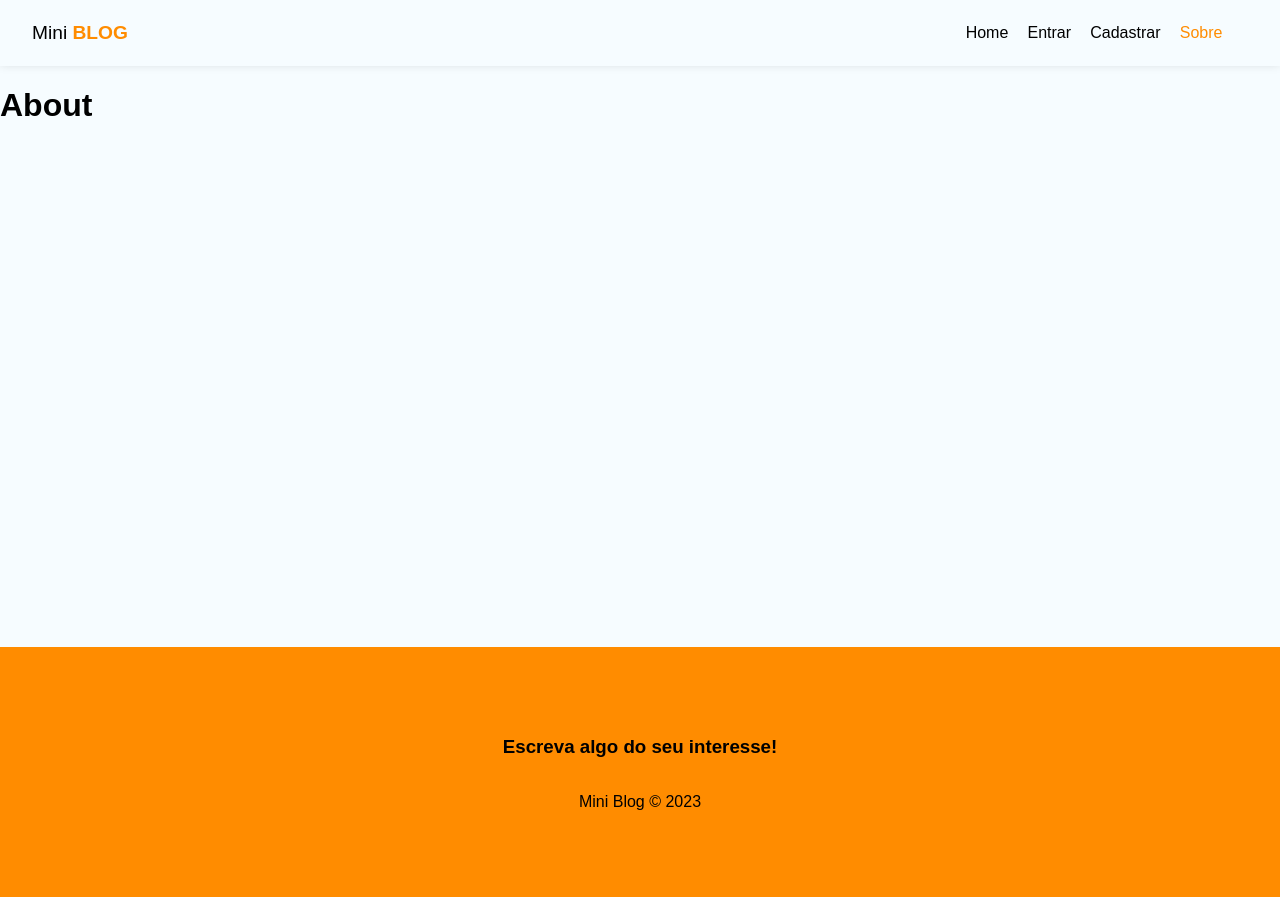
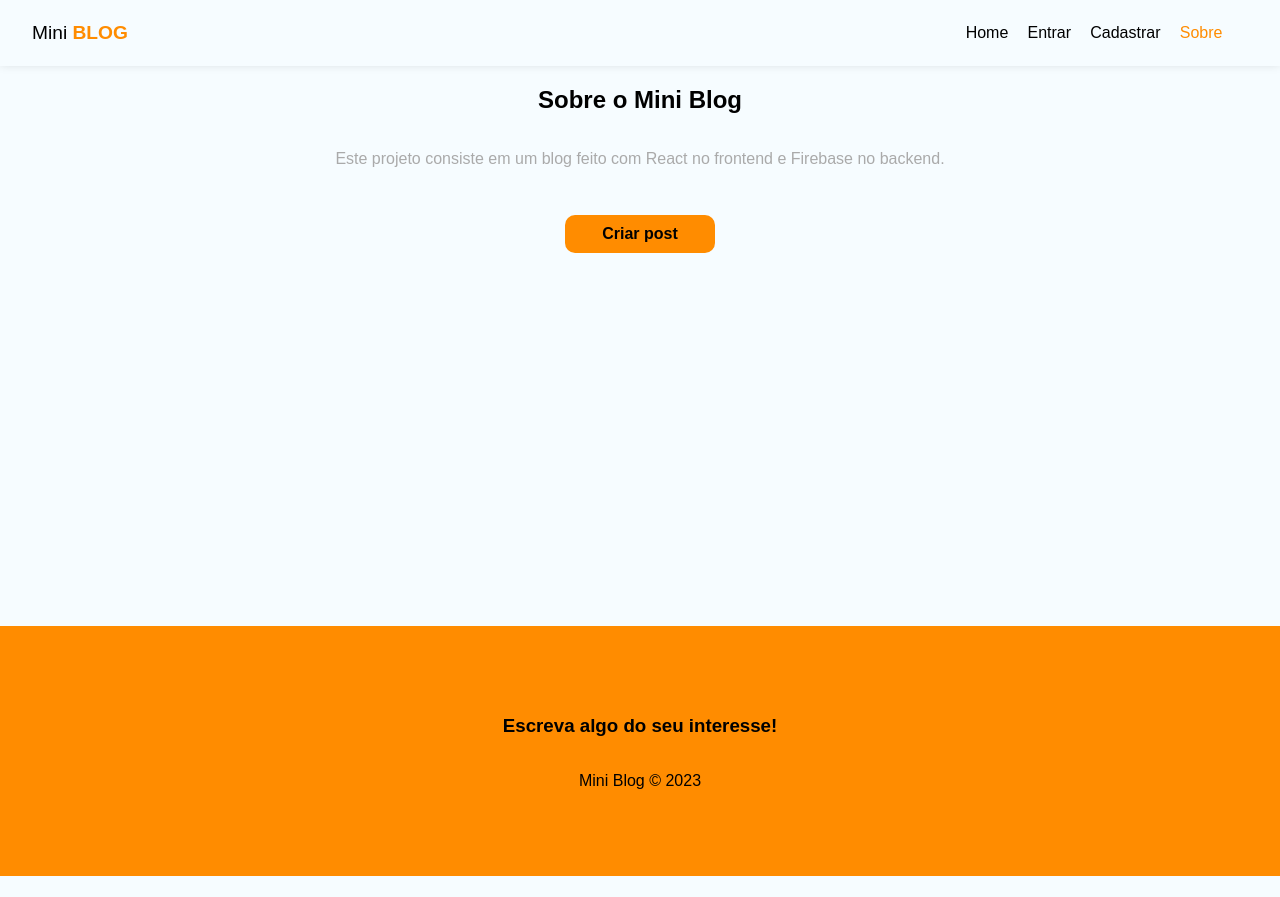
Before and after one commit to felipefll/miniblog, a React (Create React App) app: page /about in a window 1280 px wide. After the commit the page ends 876 px from the top, so only its background shows below. Built offline with nearby package versions, Linux system fonts and the light colour scheme; no server answers.

Commit message:
about styling

```diff
--- a/src/pages/About/About.js
+++ b/src/pages/About/About.js
@@ -1,9 +1,20 @@
+import { Link } from "react-router-dom";
 import styles from "./About.module.css";
 
 const About = () => {
   return (
-    <div>
-      <h1>About</h1>
+    <div className={styles.about}>
+      <h2>
+        Sobre o Mini <span>Blog</span>
+      </h2>
+
+      <p>
+        Este projeto consiste em um blog feito com React no frontend e Firebase
+        no backend.
+      </p>
+      <Link to="/post/create" className="btn">
+        Criar post
+      </Link>
     </div>
   );
 };
--- a/src/pages/About/About.module.css
+++ b/src/pages/About/About.module.css
@@ -0,0 +1,17 @@
+.about {
+  text-align: center;
+  display: flex;
+  flex-direction: column;
+  align-items: center;
+}
+
+.about p {
+  color: #aaa;
+  margin-bottom: 2em;
+}
+
+.about a {
+  display: block;
+  margin-top: 15px;
+  padding: 10px 15px;
+}
```
